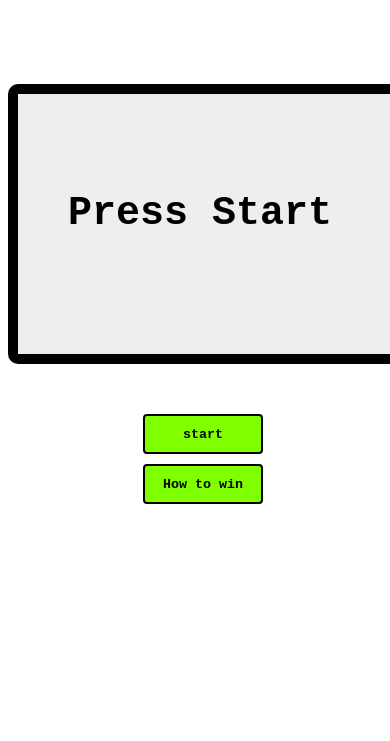
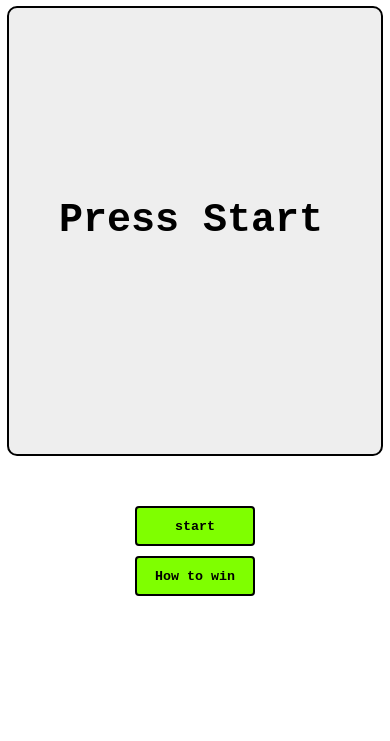
Before and after one commit to zackey86/BlockGame, a plain HTML site: page docs/index.html in a window 390 px wide. Shown: the part 111-852 px from the top of the page. Drawn offline with Linux system fonts and the light colour scheme.

Commit message:
responsive design

```diff
--- a/docs/css/design.css
+++ b/docs/css/design.css
@@ -4,14 +4,18 @@ html, body {
     overflow: hidden
 }
 
+body {
+    margin: 0;
+}
+
 canvas {
     background: #eee;
     display:flex;
-    margin-top: 100px;
+    margin-top: 30px;
     margin-bottom: 50px;
     margin-left: auto;
     margin-right: auto;
-    border: 10px solid black;
+    border: 2px solid black;
     border-radius: 10px;
 }
 
--- a/docs/js/main.js
+++ b/docs/js/main.js
@@ -6,13 +6,13 @@ const clientHeight = window.innerHeight;
 
 if (clientWidth < 420) {
 
-    canvas.width = 390;
-    canvas.height = 260;
+    canvas.width = 372;
+    canvas.height = canvas.width * 1.2;
 
 } else {
 
     canvas.width = 480;
-    canvas.height = 320;
+    canvas.height = canvas.width * 1.2;
 
 }
 
@@ -156,6 +156,7 @@ function setBallAngle(init) {
     return value;
 
 };
+
 //移動速度
 let dx = setBallAngle(initialBallSpeed);
 let dy = 0;
@@ -180,9 +181,18 @@ const brickWidth = 75;
 const brickHeight = 20;
 const brickPadding = 10;
 const brickOffsetTop = 30;
-const brickOffsetLeft = 30;
+let brickOffsetLeft = 30;
 const brickColors = ['#0095DD', '#ffff89', '#ff8484', '#bf7fff'];
 const bricksArea = brickRowCount * (brickHeight + (brickPadding * 2));
+
+//mobile
+if(clientWidth < 420){
+
+    brickColumnCount = 4;
+    brickOffsetLeft = 25;
+
+}
+
 console.log(bricksArea);
 
 let bricks = [];
```
